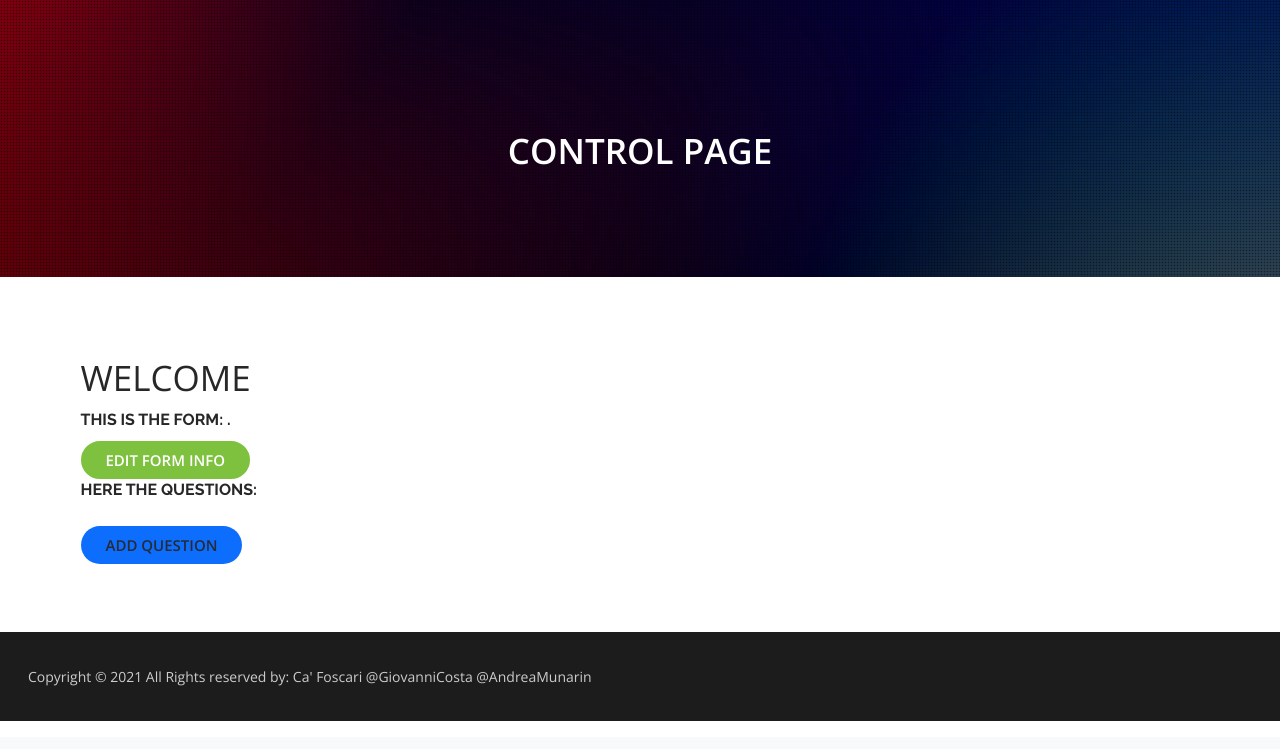
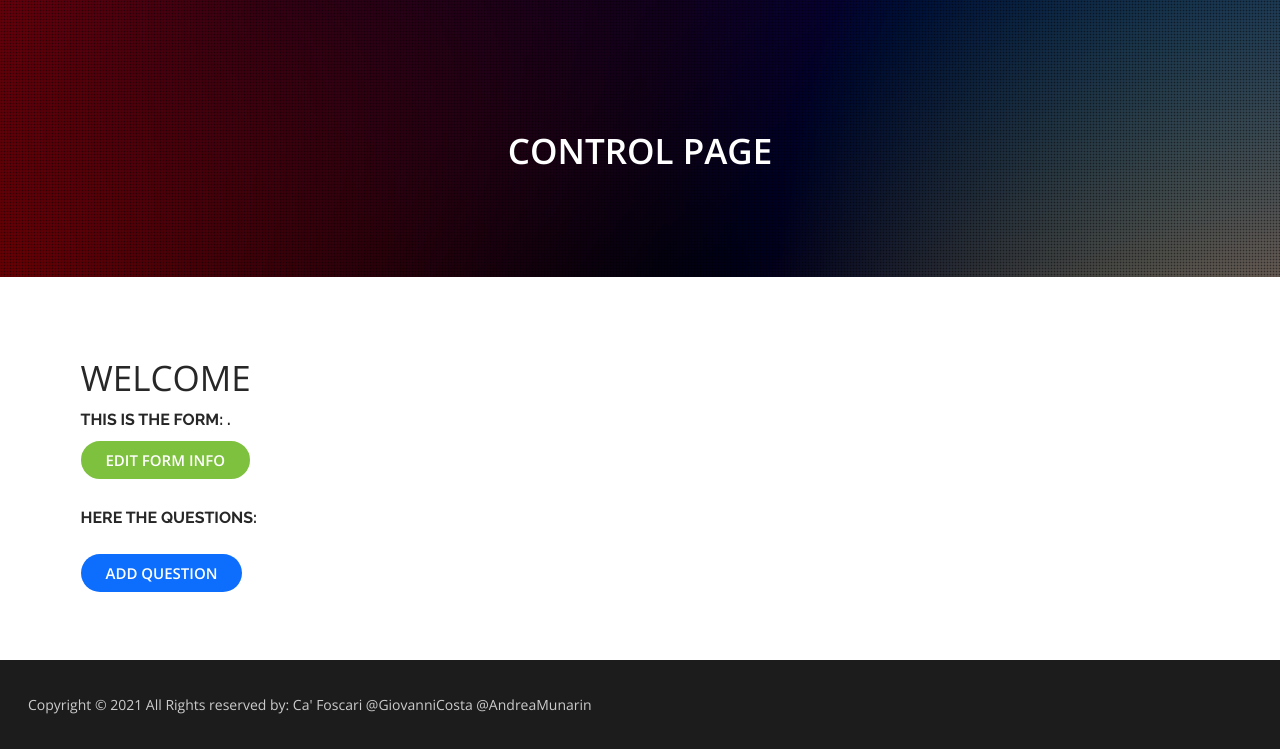
Before and after one commit to MrCosta57/form_builder, a Python web app: template templates/form/form_edit.html in a window 1280 px wide. Shown: the part 63-812 px from the top of the page. Before the commit the page ends 784 px from the top, so only its background shows below. Run offline with Jinja, Linux system fonts and the light colour scheme; the template is opened without the code that fills it, so the values that code supplies are empty.

Commit message:
Modificato grafica bottoni: text bianco ora (prima era #262B37)

```diff
--- a/database.py
+++ b/database.py
@@ -4,7 +4,7 @@ from sqlalchemy.ext.declarative import declarative_base
 
 # DB CONNECTION SETTINGS
 user = "postgres"
-psw = "root"
+psw = "andremuna00"
 ipAddr = "localhost"
 port = "5432"
 dbName = "form"
--- a/static/css/style.css
+++ b/static/css/style.css
@@ -274,7 +274,7 @@ section {
     font-size: 15px;
     border-radius: 20px;
     border: 2px solid transparent;
-    color: #262B37;
+    color: #FFF;
     transition: all 200ms ease 0s;
 }
 
--- a/templates/form/form_edit.html
+++ b/templates/form/form_edit.html
@@ -8,7 +8,7 @@
         <h6>{{form.description}}</h6>
         <a href="/form/{{form.id}}/editMainInfo">
             <button type="button" class="btn btn-green">EDIT FORM INFO</button>
-        </a><br>
+        </a><br><br><br>
         <h4>Here the questions:</h4>
     </div>
 
```
